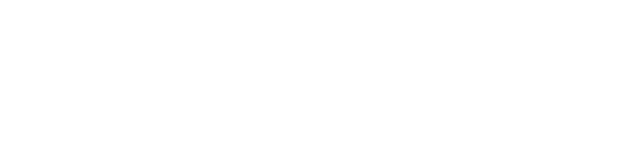
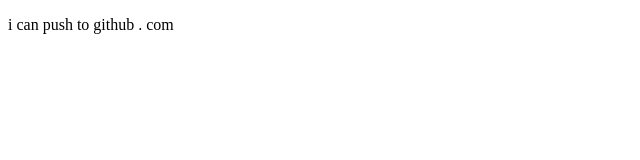
Before and after one commit to salma13akhter/my-2nd-repo, a plain HTML site: page index.html in a window 1280 px wide. Shown: the whole page, without its empty margins (0-640 px from the left). Drawn offline with Linux system fonts and the light colour scheme.

Commit message:
index.html

```diff
--- a/index.html
+++ b/index.html
@@ -10,7 +10,7 @@
 </head>
 
 <body>
-
+    <p> i can push to github . com </p>
 </body>
 
 </html>
```
Also changed, not shown: 1 other file.
